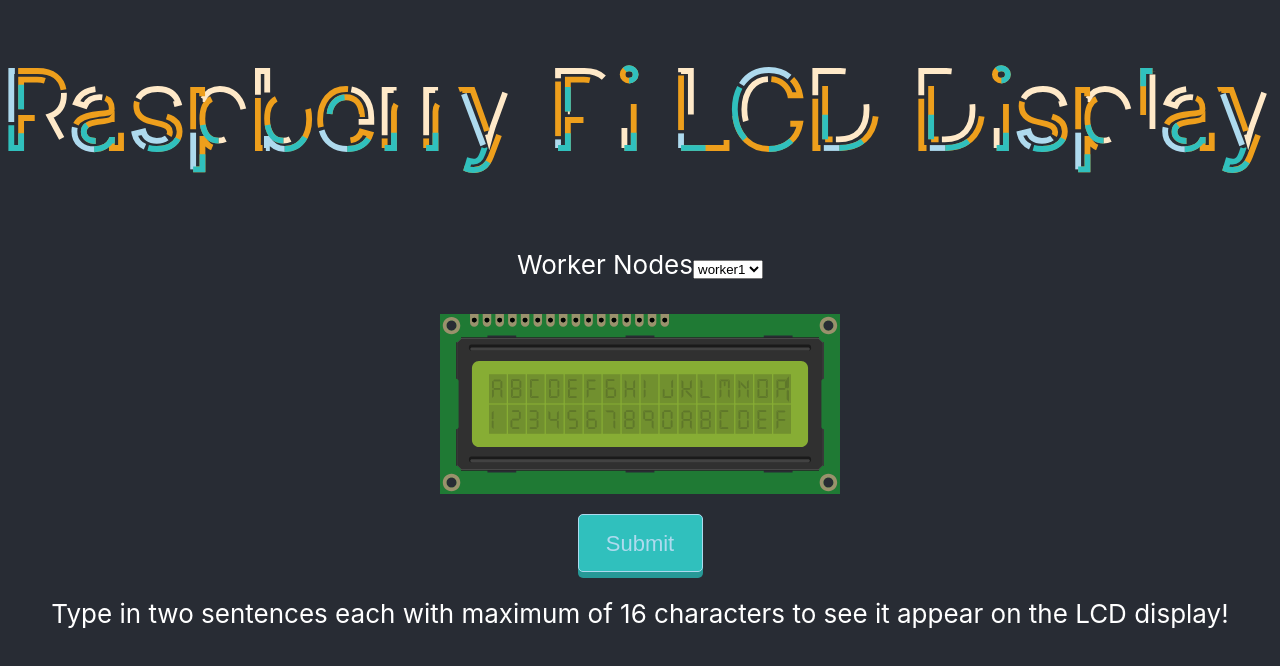
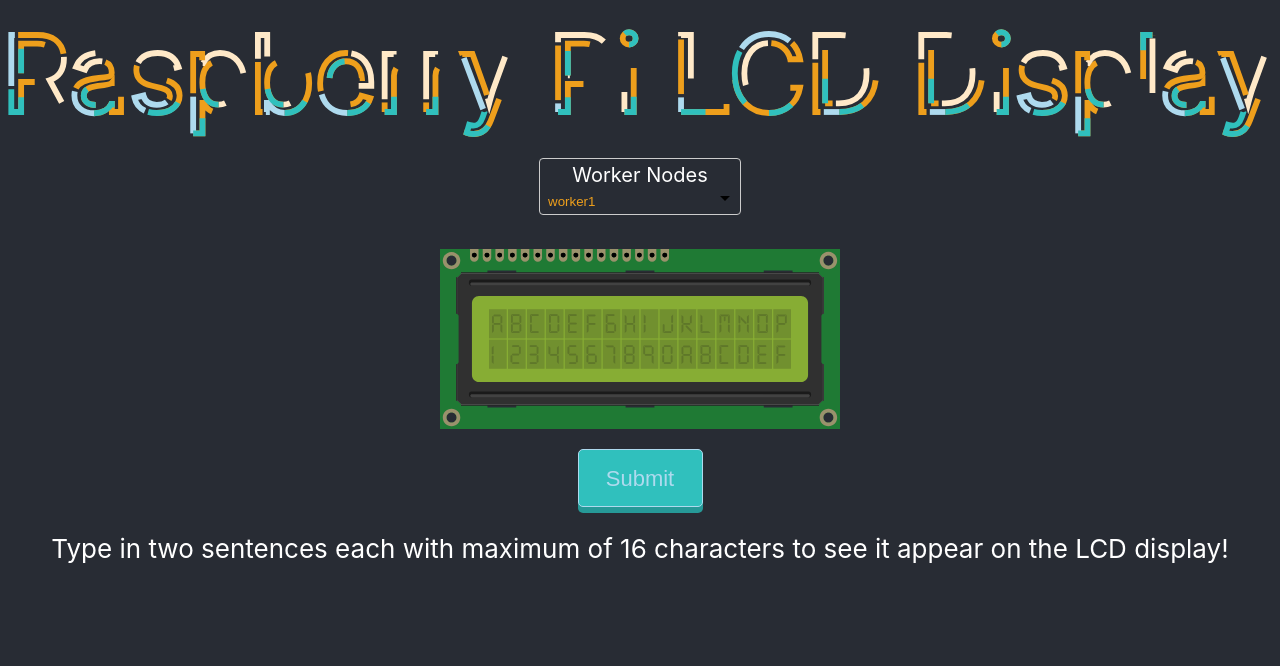
Before and after one commit to sktrinh12/rpi-k8s-react, a React (Create React App) app in the folder frontend/: page / in a window 1280 px wide. Shown: the top 666 px of the page. Built offline with nearby package versions, Linux system fonts and the light colour scheme.

Commit message:
css for dropdown menu style and show/hide the cursor on svg

```diff
--- a/frontend/src/App.css
+++ b/frontend/src/App.css
@@ -1,4 +1,5 @@
-.App {
+.App,
+.navdrop {
   text-align: center;
 }
 
@@ -7,7 +8,12 @@
   cursor: text;
 }
 
+.text-cursor {
+  opacity: 0;
+}
+
 .lcd-class:hover .text-cursor {
+  opacity: 1;
   animation: blinker 0.75s linear infinite;
 }
 
@@ -15,6 +21,51 @@
   50% {
     opacity: 0.1;
   }
+}
+
+.dropdown-style {
+  font-size: 20px;
+  padding: 4px 0 0 0;
+  margin: 20px 0 0 0;
+  border: 1px solid #ccc;
+  width: 200px;
+  border-radius: 4px;
+  overflow: hidden;
+  position: relative;
+}
+
+.dropdown-style select {
+  padding: 5px 8px;
+  width: 100%;
+  border: none;
+  box-shadow: none;
+  background-color: transparent;
+  background-image: none;
+  -webkit-appearance: none;
+  -moz-appearance: none;
+  appearance: none;
+  color: #ee9f1c;
+}
+
+.dropdown-style:after {
+  top: 70%;
+  left: 90%;
+  border: solid transparent;
+  content: " ";
+  height: 0;
+  width: 0;
+  position: absolute;
+  pointer-events: none;
+  border-color: rgba(0, 0, 0, 0);
+  border-top-color: #000000;
+  border-width: 5px;
+  margin-top: -2px;
+  z-index: 100;
+}
+
+.dropdown-style select:focus {
+  outline: none;
+  color: #ee9f1c;
 }
 
 /* svg { */
@@ -29,8 +80,7 @@
   /* color: #aedaee; */
   font-size: 3.5em;
   height: 100%;
-  margin-top: -100px;
-  margin-bottom: 75px;
+  margin-top: -200px;
   /* border: 1px solid red; */
   align-items: center;
 }
@@ -88,7 +138,6 @@
 }
 
 .App input {
-  /* margin: 4px; */
   opacity: 0;
   /* background: #000; */
   background: transparent;
```
